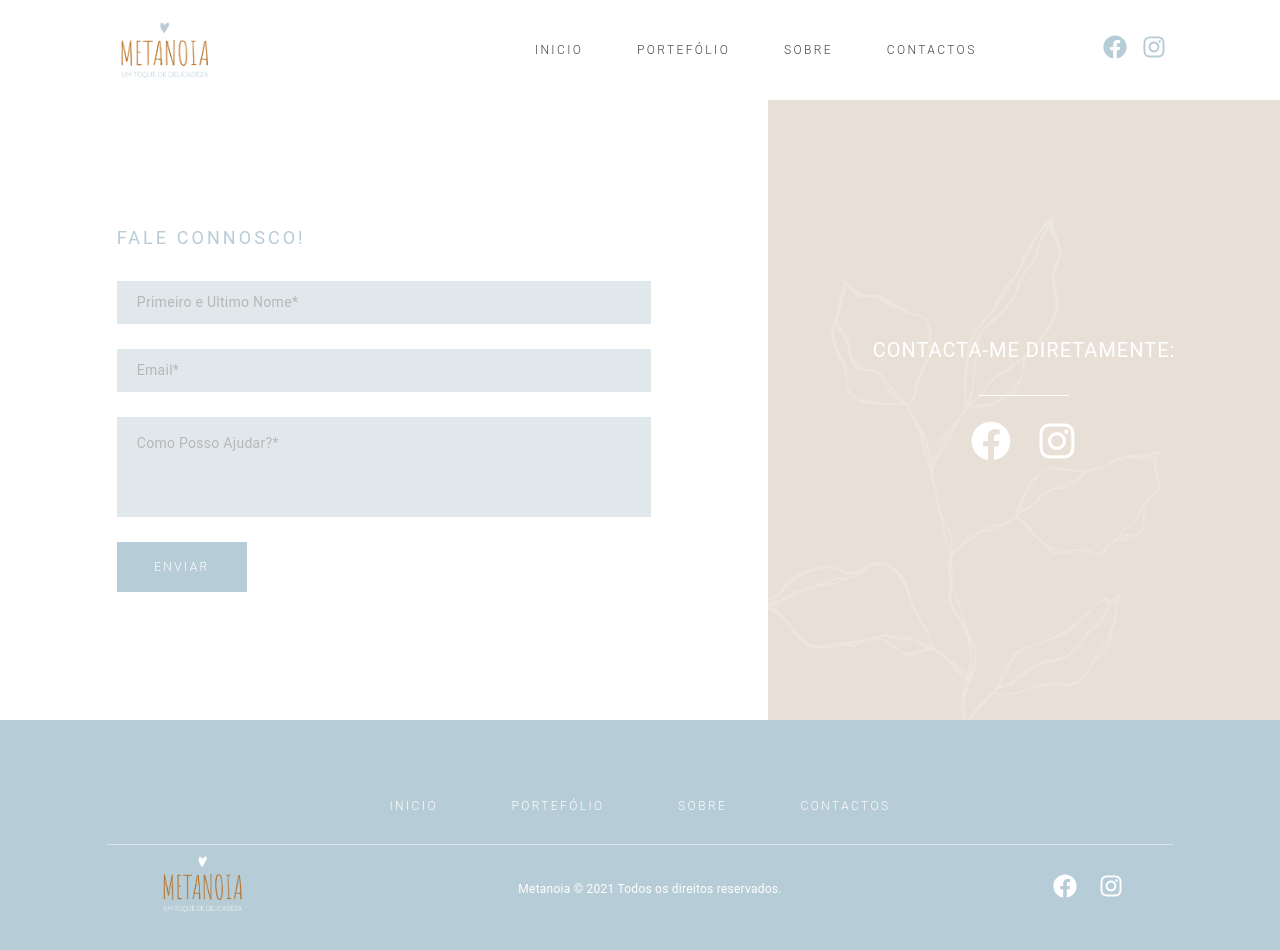
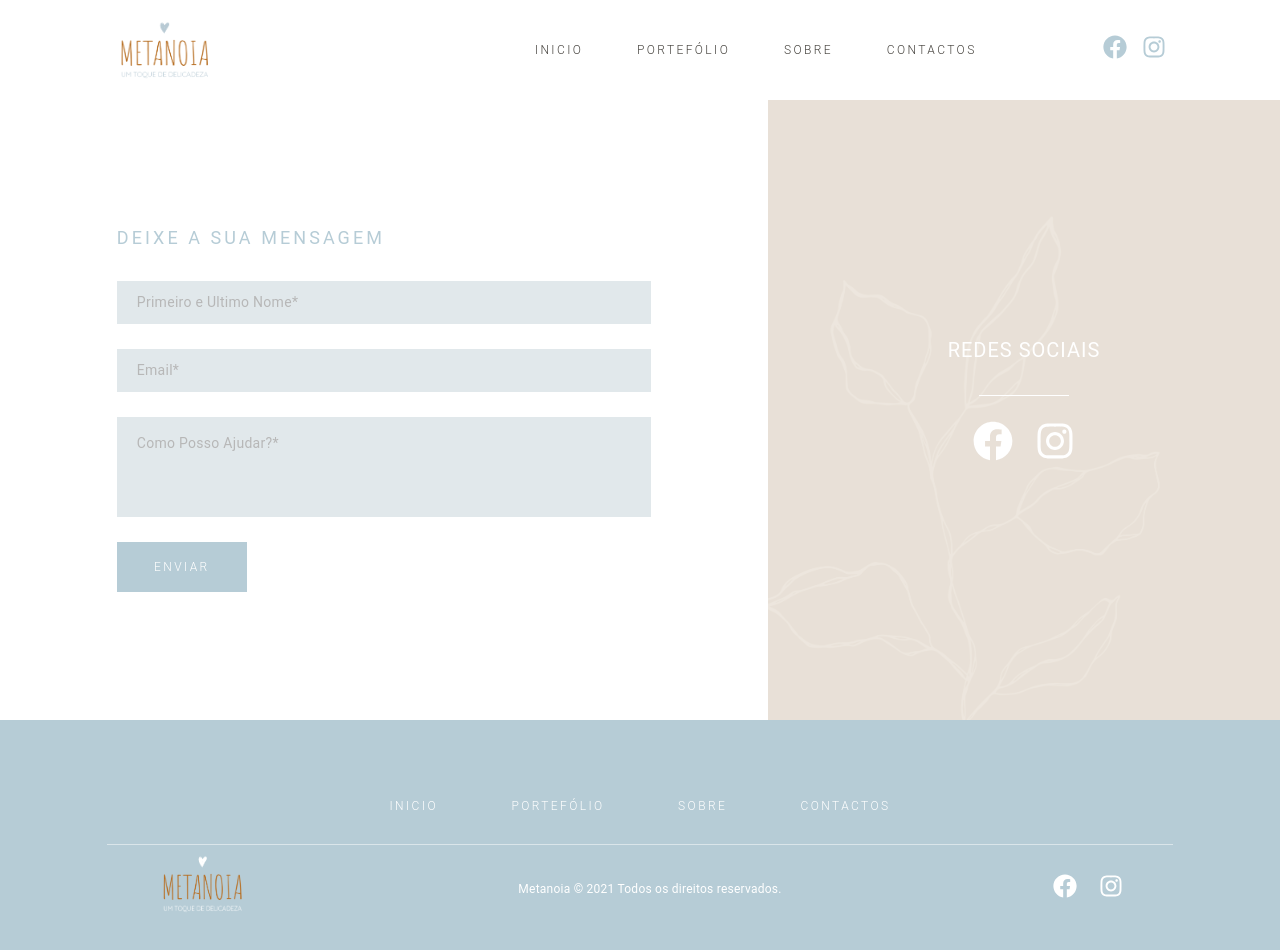
Before and after one commit to ricardofloress/metanoia_website, a Next.js app: page /contactos in a window 1280 px wide. Shown: the top 950 px of the page. Built offline with nearby package versions, Linux system fonts and the light colour scheme.

Commit message:
contact changes

```diff
--- a/components/Contact/ContactElements.js
+++ b/components/Contact/ContactElements.js
@@ -276,7 +276,7 @@ export const Separator = styled.div`
 `;
 
 export const SocialMediaWrapper = styled.div`
-    width: 30%;
+    width: 50%;
     display: flex;
     align-items: center;
     justify-content: space-between;
--- a/components/Contact/index.js
+++ b/components/Contact/index.js
@@ -65,7 +65,7 @@ const Contact = () => {
                 <ContactWrapper>
                     <ContactFormWrapper>
                         <ContactForm onSubmit={handleSubmit}>
-                            <FromTitle>Fale Connosco!</FromTitle>
+                            <FromTitle>Deixe a sua Mensagem</FromTitle>
                             <StyledInput
                                 type="text"
                                 name="name"
@@ -98,7 +98,7 @@ const Contact = () => {
                         <ContactInfoBg />
                         <ContactInfoTextWrapper>
                             <ConatctInfoTextTitle>
-                                Contacta-me diretamente:
+                                Redes Sociais
                             </ConatctInfoTextTitle>
                             <Separator />
                             <SocialMediaWrapper>
--- a/components/Home2/index.js
+++ b/components/Home2/index.js
@@ -15,7 +15,7 @@ const Home2 = () => {
                     <Separator />*/}
                     <TextWrapper>
                         <Text>
-                            Cada produto, é para mim, um desafio, desenhado e elaborado à medida do cliente, carregando um pouco do meu olhar, sensibilidade e inspiração.<br />
+                            Cada produto é, para mim, um desafio desenhado e elaborado à medida do cliente, carregando um pouco do meu olhar, sensibilidade e inspiração.<br />
                             <p style={{ fontSize: '17px' }}>Sejam <span style={{ textTransform: 'uppercase' }}>bem-vindos</span> a esta nova marca, portuguesa, que agora também é vossa.</p>
                         </Text>
                     </TextWrapper>
```
